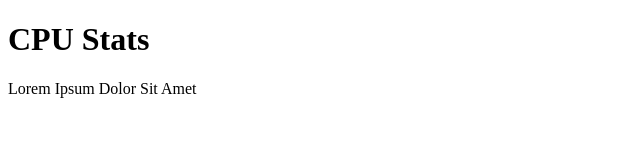
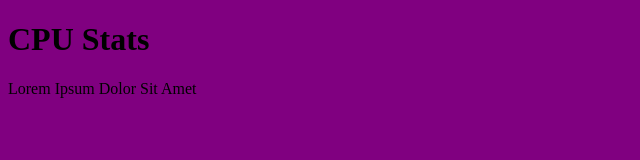
Before and after one commit to Tth101/RPi-projects, a plain HTML site: page CPUStatpage/app/templates/index.html in a window 1280 px wide. Shown: the whole page, without its empty margins (0-640 px from the left). Drawn offline with Linux system fonts and the light colour scheme.

Commit message:
linked CSS to HTML for testing

```diff
--- a/CPUStatpage/app/templates/index.html
+++ b/CPUStatpage/app/templates/index.html
@@ -3,6 +3,7 @@
 <head>
     <meta charset="UTF-8">
     <meta name="viewport" content="width=device-width, initial-scale=1.0">
+    <link rel= "stylesheet" type= "text/css" href= "../static/styles.css">
     <title>CPU Stats</title>
 </head>
 <body>
```
